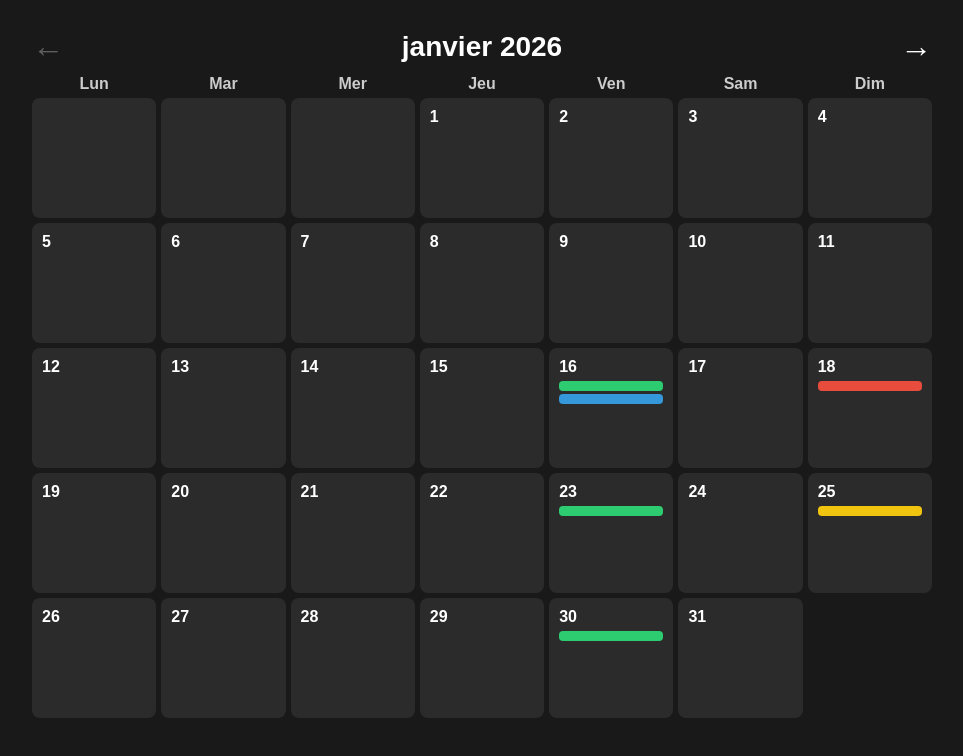
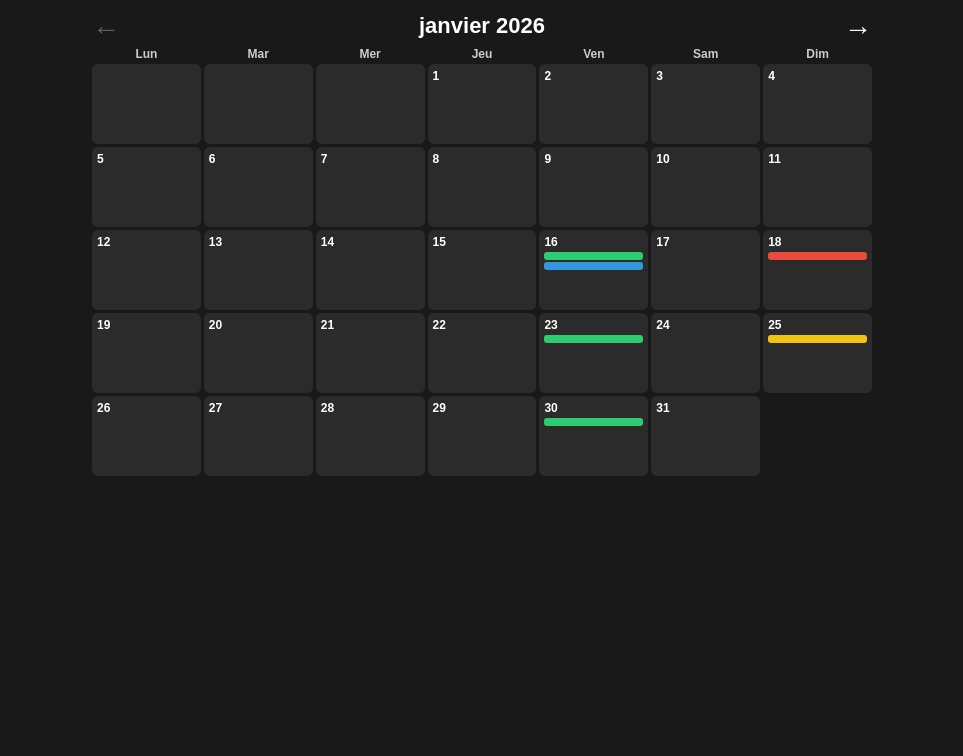
Before and after one commit to RyumaSamao/notion-anime-calendar, a plain HTML site: page index.html in a window 1280 px wide. Shown: the whole page, without its empty margins (158-1121 px from the left). Drawn offline with Linux system fonts and the light colour scheme.

Commit message:
Update index.html

```diff
--- a/index.html
+++ b/index.html
@@ -3,20 +3,24 @@
 <head>
 <meta charset="UTF-8">
 <meta name="viewport" content="width=device-width, initial-scale=1.0">
-<title>Calendrier Anime Prototype</title>
+<title>Calendrier Anime Embed</title>
 <style>
-  body {
+  html, body {
+    margin: 0;
+    padding: 0;
+    background: #191919;
     font-family: Arial, sans-serif;
-    background: #191919;
-    display: flex;
-    justify-content: center;
-    padding: 20px;
     color: #fff;
+    height: 100%;
+    overflow: hidden; /* plus de scroll */
   }
 
   .calendar-container {
     width: 100%;
-    max-width: 900px;
+    max-width: 800px;
+    margin: 0 auto;
+    padding: 10px;
+    box-sizing: border-box;
   }
 
   /* Mois et flèches */
@@ -24,17 +28,17 @@
     display: flex;
     justify-content: space-between;
     align-items: center;
-    margin-bottom: 10px;
+    margin-bottom: 5px;
   }
 
   .month-title {
-    font-size: 28px; /* un peu plus grand */
+    font-size: 22px;
     font-weight: bold;
   }
 
   .arrow {
     cursor: pointer;
-    font-size: 32px; /* plus gros */
+    font-size: 28px;
     user-select: none;
   }
   .arrow.disabled {
@@ -45,31 +49,33 @@
   .calendar-weekdays {
     display: grid;
     grid-template-columns: repeat(7, 1fr);
-    gap: 5px;
-    margin-bottom: 5px;
+    gap: 3px;
+    margin-bottom: 3px;
   }
 
   .weekday {
     text-align: center;
     font-weight: bold;
     color: #ccc;
+    font-size: 12px;
   }
 
   .calendar {
     display: grid;
     grid-template-columns: repeat(7, 1fr);
-    gap: 5px;
+    gap: 3px;
     position: relative;
   }
 
   .day {
     background: #2b2b2b;
-    padding: 10px;
-    min-height: 100px;
-    border-radius: 8px;
+    padding: 5px;
+    min-height: 70px;
+    border-radius: 6px;
     position: relative;
     cursor: pointer;
     transition: transform 0.1s, box-shadow 0.1s;
+    font-size: 12px;
   }
   .day:hover {
     transform: scale(1.03);
@@ -78,14 +84,14 @@
 
   .day-number {
     font-weight: bold;
-    margin-bottom: 5px;
+    margin-bottom: 3px;
   }
 
   .anime-rep {
     width: 100%;
-    height: 10px;
-    border-radius: 4px;
-    margin-bottom: 3px;
+    height: 8px;
+    border-radius: 3px;
+    margin-bottom: 2px;
   }
 
   /* Popup */
@@ -94,11 +100,12 @@
     position: absolute;
     background: #2b2b2b;
     border: 1px solid #444;
-    padding: 10px;
+    padding: 8px;
     z-index: 9999;
-    border-radius: 10px;
-    box-shadow: 0 2px 15px rgba(255,255,255,0.3);
-    width: 250px;
+    border-radius: 8px;
+    box-shadow: 0 2px 10px rgba(255,255,255,0.3);
+    width: 220px;
+    font-size: 12px;
   }
 
   .anime-popup .close-btn {
@@ -109,10 +116,9 @@
   }
 
   .anime-item {
-    margin-bottom: 8px;
-    padding: 5px;
+    margin-bottom: 5px;
+    padding: 3px;
     border-left: 4px solid #000;
-    font-size: 14px;
   }
 </style>
 </head>
@@ -144,17 +150,13 @@
 </div>
 
 <script>
-  // Données simulées réalistes avec saisons
+  // Données simulées
   const animeData = [];
-
-  // Frieren S2 tous les vendredis du 16 janvier au 13 février
   let frierenDate = new Date("2026-01-16");
   for (let i = 0; i < 5; i++) {
     animeData.push({ title: "Frieren S2", date: frierenDate.toISOString().split('T')[0], time: "20:00", ep: i+1, color: "#2ecc71" });
-    frierenDate.setDate(frierenDate.getDate() + 7); // tous les vendredis
+    frierenDate.setDate(frierenDate.getDate() + 7);
   }
-
-  // Autres exemples
   animeData.push({ title: "Jujutsu Kaisen S2", date: "2026-01-16", time: "19:00", ep: 1, color: "#3498db" });
   animeData.push({ title: "One Piece", date: "2026-01-18", time: "10:00", ep: 1015, color: "#e74c3c" });
   animeData.push({ title: "Naruto Shippuden", date: "2026-01-25", time: "21:00", ep: 400, color: "#f1c40f" });
@@ -168,8 +170,8 @@
   const nextArrow = document.getElementById("next-month");
 
   const currentYear = new Date().getFullYear();
-  const startMonth = new Date(currentYear,0,1); // 1er janvier de cette année
-  const endMonth = new Date(currentYear+1,0,1); // 1er janvier de l'année prochaine
+  const startMonth = new Date(currentYear,0,1);
+  const endMonth = new Date(currentYear+1,0,1);
 
   let currentDate = new Date(startMonth);
 
@@ -179,7 +181,6 @@
     const month = date.getMonth();
     monthTitleEl.textContent = date.toLocaleString("fr-FR", { month: "long", year: "numeric" });
 
-    // Gestion flèches
     prevArrow.classList.toggle("disabled", date <= startMonth);
     nextArrow.classList.toggle("disabled", date >= endMonth);
 
@@ -214,10 +215,12 @@
               item.innerHTML = `<strong>${a.title}</strong><br>Ep ${a.ep} - ${a.time}`;
               popupContent.appendChild(item);
             });
-            // Popup à côté de la case
+
+            // Popup au niveau de la case
             const rect = dayEl.getBoundingClientRect();
-            popup.style.top = (rect.bottom + window.scrollY + 5) + "px";
-            popup.style.left = (rect.left + window.scrollX) + "px";
+            const bodyRect = document.body.getBoundingClientRect();
+            popup.style.top = (rect.bottom - bodyRect.top + 5) + "px";
+            popup.style.left = (rect.left - bodyRect.left) + "px";
             popup.style.display = "block";
           };
         }
@@ -227,7 +230,6 @@
     }
   }
 
-  // Navigation
   prevArrow.onclick = () => {
     if (currentDate <= startMonth) return;
     currentDate.setMonth(currentDate.getMonth() - 1);
```
